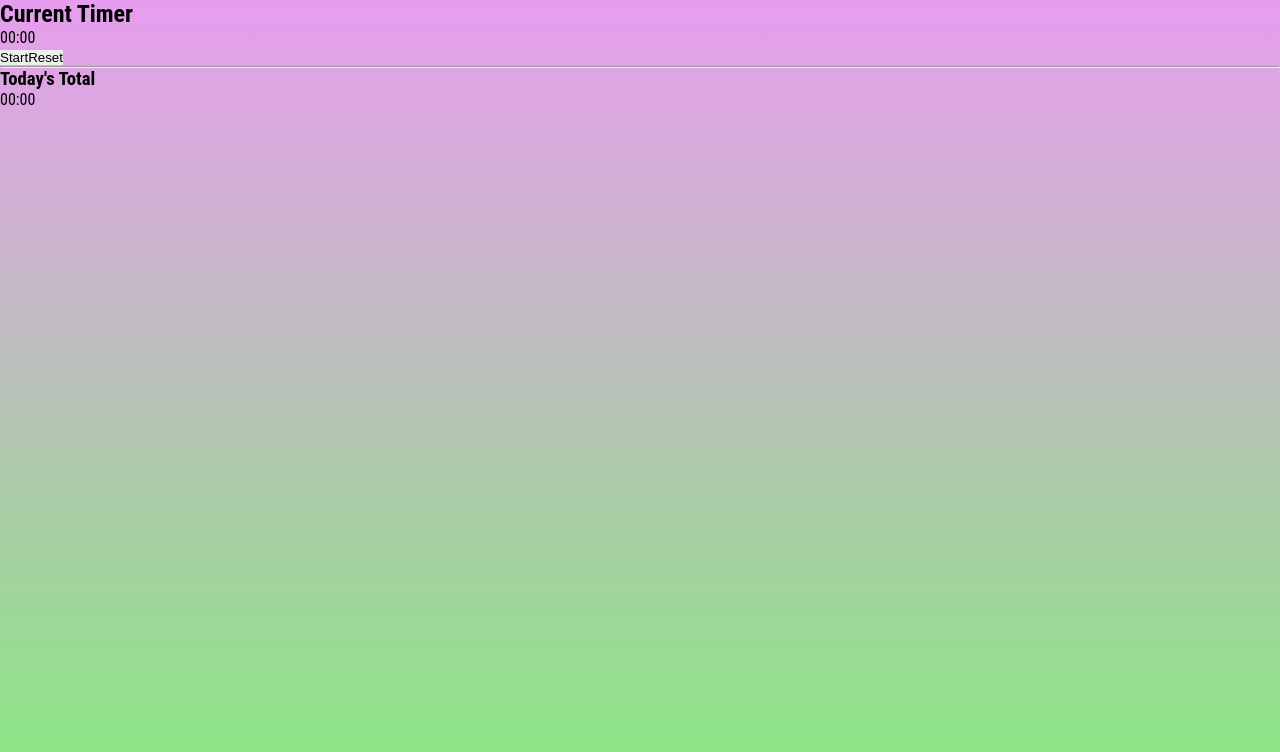
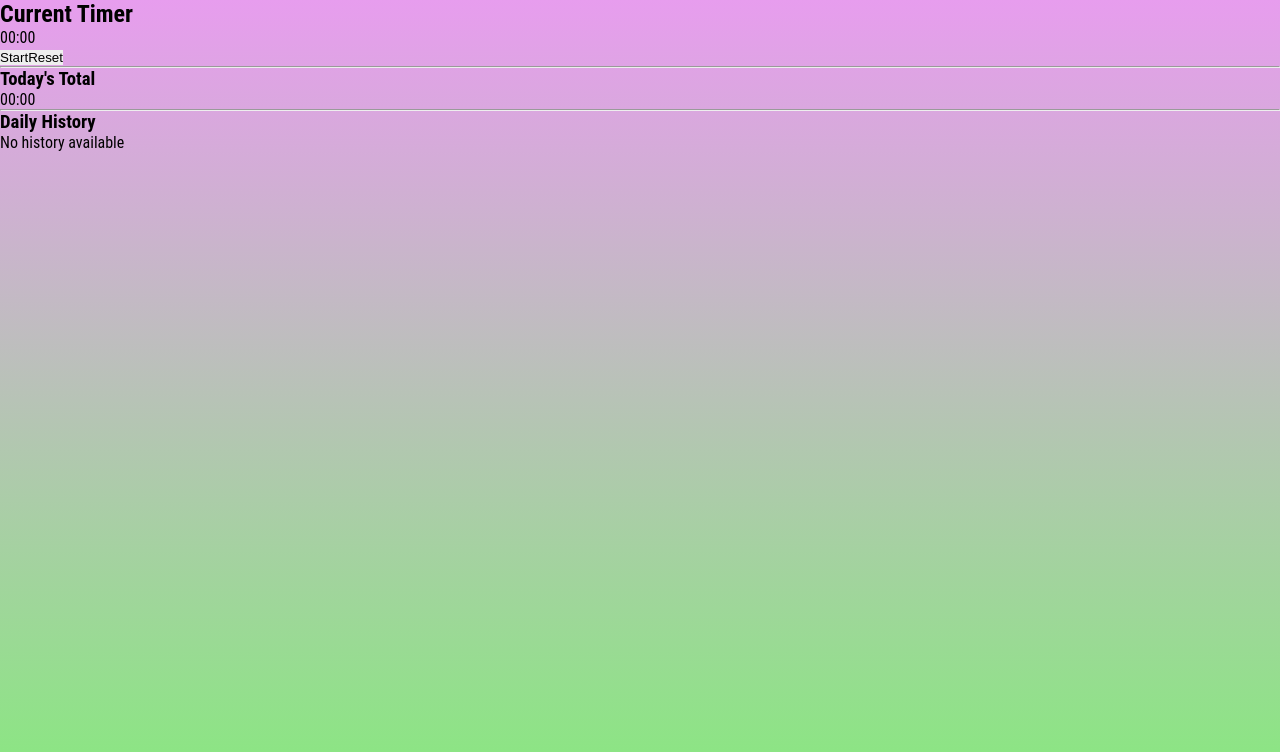
Before and after one commit to Yuto-design/react-todo-app, a React (Create React App) app: page /timer in a window 1280 px wide. Shown: the top 752 px of the page. Built offline with nearby package versions, Linux system fonts and the light colour scheme.

Commit message:
Uodate Timer

```diff
--- /dev/null
+++ b/src/features/timer/components/DailyHistory.jsx
@@ -0,0 +1,29 @@
+import { useTimer } from '../hooks/useTimer'
+
+const formatTime = (ms) => {
+    const h = Math.floor(ms / 3600000)
+    const m = Math.floor((ms % 3600000) / 60000)
+    return `${h}h ${m}m`
+}
+
+const DailyHistory = () => {
+    const { history } = useTimer()
+
+    const entries = Object.entries(history).reverse()
+
+    return (
+        <div>
+            <h3>Daily History</h3>
+            {entries.length === 0 && <p>No history available</p>}
+            <ul>
+                {entries.map(([date, time]) => (
+                    <li key={date}>
+                        {date} : {formatTime(time)}
+                    </li>
+                ))}
+            </ul>
+        </div>
+    )
+}
+
+export default DailyHistory
--- a/src/features/timer/components/Timer.jsx
+++ b/src/features/timer/components/Timer.jsx
@@ -1,5 +1,6 @@
 import { useEffect, useState } from 'react'
 import { useTimer } from '../hooks/useTimer'
+import DailyHistory from './DailyHistory'
 
 const formatTime = (ms) => {
     const totalSeconds = Math.floor(ms / 1000)
@@ -48,6 +49,10 @@ const Timer = () => {
 
             <h3>Today's Total</h3>
             <p>{formatTime(todayTotal)}</p>
+
+            <hr />
+
+            <DailyHistory />
         </div>
     )
 }
--- a/src/features/timer/context/TimerContext.jsx
+++ b/src/features/timer/context/TimerContext.jsx
@@ -25,7 +25,8 @@ export const TimerProvider = ({ children  }) => {
             ? {
                 ...initialState,
                 todayTotal: stored.todayTotal,
-                date: stored.date
+                date: stored.date,
+                history: stored.history || {}
             }
             : initialState
     )
@@ -35,10 +36,11 @@ export const TimerProvider = ({ children  }) => {
             STORAGE_KEY,
             JSON.stringify({
                 todayTotal: state.todayTotal,
-                date: state.date
+                date: state.date,
+                history: state.history
             })
         )
-    }, [state.todayTotal, state.date])
+    }, [state.todayTotal, state.date, state.history])
 
     return (
         <TimerContext.Provider value={{ state, dispatch }}>
--- a/src/features/timer/hooks/useTimer.js
+++ b/src/features/timer/hooks/useTimer.js
@@ -29,6 +29,7 @@ export const useTimer = () => {
         isRunning: state.isRunning,
         time: currentTime,
         todayTotal: state.todayTotal,
+        history: state.history,
         start,
         stop,
         reset
--- a/src/features/timer/reducer/timerReducer.js
+++ b/src/features/timer/reducer/timerReducer.js
@@ -3,7 +3,8 @@ export const initialState = {
     startTime: null,
     elapsedTime: 0,
     todayTotal: 0,
-    date: new Date().toDateString()
+    date: new Date().toDateString(),
+    history: {}
 }
 
 export const timerReducer = (state, action) => {
@@ -36,6 +37,10 @@ export const timerReducer = (state, action) => {
         case 'RESET_DAY':
             return {
                 ...state,
+                history: {
+                    ...state.history,
+                    [state.date]: state.todayTotal
+                },
                 todayTotal: 0,
                 date: new Date().toDateString()
             }
```
Also changed, not shown: src/features/timer/components/DailyRecode.jsx (deleted).
